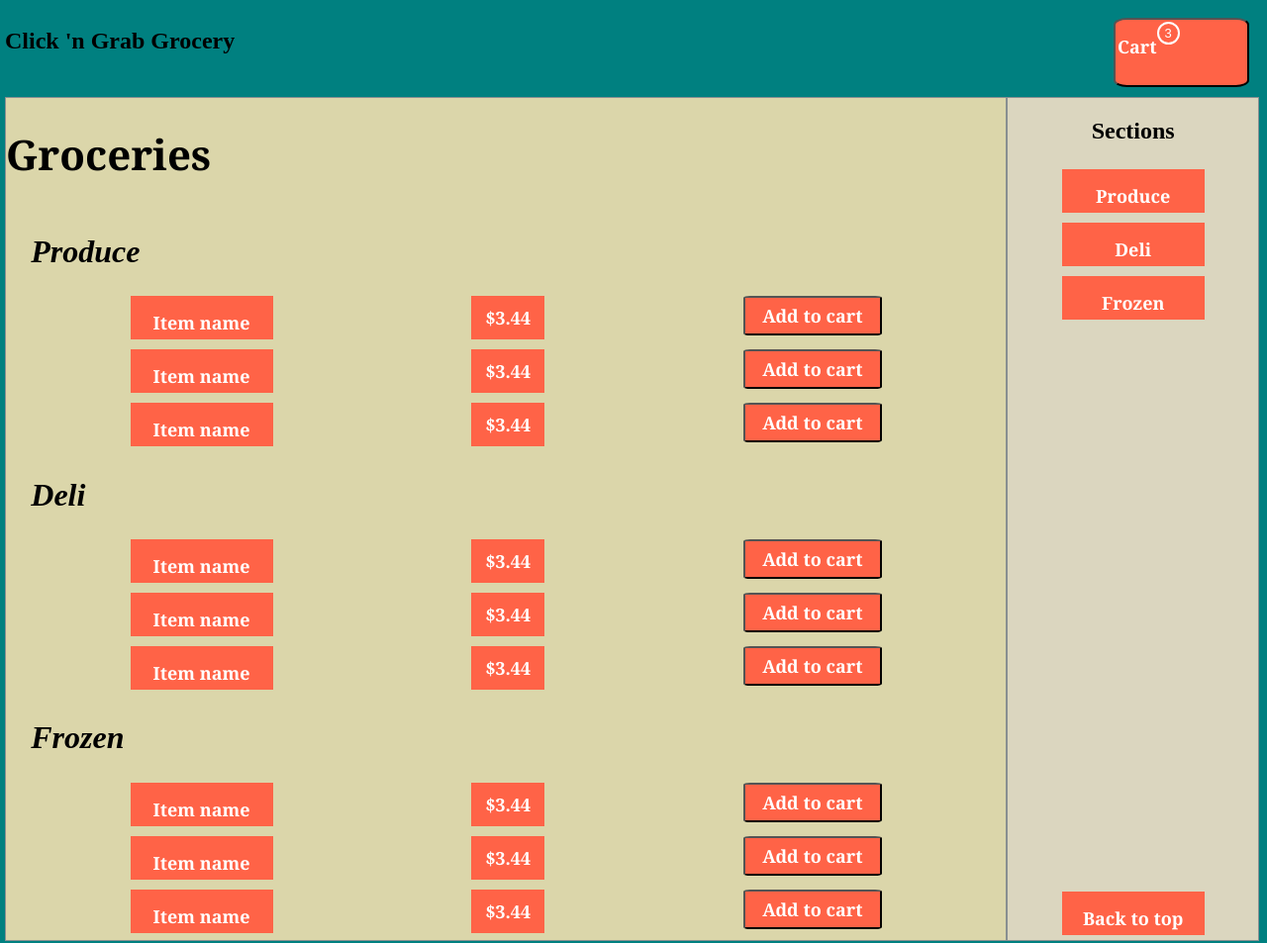
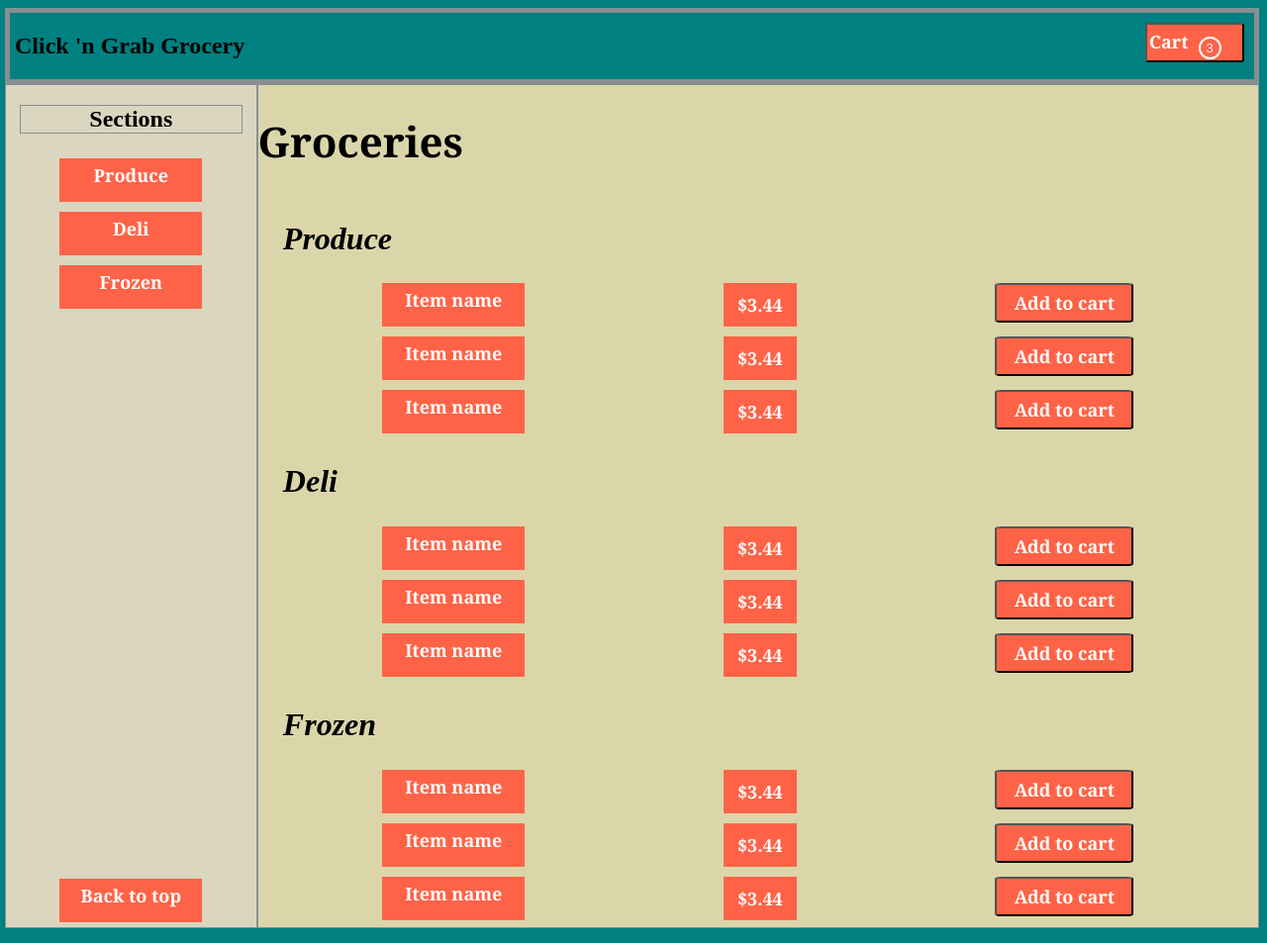
Before and after one commit to d2rd/phase-2-challenge-d, a plain HTML site: page part-3/grocer.html in a window 1280 px wide. Shown: the whole page at 99% size. Drawn offline with Linux system fonts and the light colour scheme; a script that the page names is missing.

Commit message:
Font refactors reduced size and style.

```diff
--- a/part-3/style.css
+++ b/part-3/style.css
@@ -12,10 +12,12 @@ body {
     vertical-align: middle;
     text-align: left;
     justify-content: space-between;
+    border: solid 5px #888f91;
 }
 .headerTitle{
     display: flex;
     flex-direction: row;
+    margin-left: 5px;
 /*
     align-item: flex-start;
     vertical-align: middle;
@@ -33,12 +35,12 @@ body {
     vertical-align: middle;
 
     padding: 2px;
-    width: 137px;
-    height: 70px;
-    border-radius: 10%;
+    width: 100px;
+    height: 40px;
+    border-radius: 5%;
     box-shadow: 30%;
     margin: 10px;
-    line-height: 50px;
+    line-height: 30px;
 
     text-align: left;
     background: tomato;
@@ -59,7 +61,7 @@ body {
     width: 15px;
     height: 15px;
     padding: 2px;
-
+    margin: 10px;
     background: tomato;
     border: 2px solid #fff;
     color: #fff;
@@ -91,13 +93,16 @@ li {padding: 0; }   /* over-rides web-kit default padding */
     display: flex;
     alignItem: flex-start;
     justify-content: flex-start;
+    padding-left: 27.5%;
+    padding-right: 27.5%;
+    border: solid 1.5px #888f91;
 
 }
 /*SIDEBAR SECTION*/
 .sidebarFoodSection {
     display: flex;
     flex-direction: column;
-    order: 2;
+    order: 1;
     flex: 1;
     border: 1.5px #888f91;
     border-style: solid;
@@ -139,7 +144,7 @@ li {padding: 0; }   /* over-rides web-kit default padding */
     margin-right: 5px;
     margin-bottom: 5px;
     margin-left: 5px;*/
-    line-height: 50px;
+    line-height: 30px;
 
     background: tomato;
     color: white;
@@ -153,12 +158,13 @@ li {padding: 0; }   /* over-rides web-kit default padding */
     direction: row;
     padding: 2px;
     width: 140px;
-      height: 40px;
-    margin-top: 5px;
+    height: 40px;
+    margin: 5px;
+    /*margin-top: 5px;
     margin-right: 5px;
     margin-bottom: 5px;
     margin-left: 5px;
-    line-height: 50px;
+    line-height: 30px;*/
 
     text-align: center;
     background: tomato;
@@ -194,7 +200,7 @@ a:hover {
 .mainGrocerySection {
     display: flex;
     flex-direction: column; /* set to rows because each child is a 3-item row */
-    order: 1;
+    order: 2;
     flex: 4;
     border: 1.5px #888f91;
     border-style: solid;
@@ -206,6 +212,7 @@ a:hover {
     margin-right: auto;
 /*    alignItem: flex-start;*/
     justify-content: flex-start;
+    border: 1.5px #888f91;
     font-family: Georgia, serif;
     font-size: 21px;
     align-item: flex-start;
@@ -227,6 +234,7 @@ a:hover {
     flex-grow: 6;
     width: 95%;
     padding: 2px;
+
 }
 .groceryItemRow {
     display: flex;
@@ -249,7 +257,7 @@ a:hover {
     margin-right: 5px;
     margin-bottom: 5px;
     margin-left: 5px;*/
-    line-height: 50px;
+    line-height: 30px;
 
     text-align: center;
     background: tomato;
@@ -270,7 +278,7 @@ a:hover {
     width: 70px;
     height: 40px;
     margin: 5px;
-    line-height: 50px;
+    line-height: 30px;
 
     text-align: center;
     background: tomato;
@@ -301,7 +309,7 @@ a:hover {
     margin-right: 5px;
     margin-bottom: 5px;
     margin-left: 5px;*/
-    line-height: 50px;
+    line-height: 30px;
 
     background: tomato;
     color: white;
```
